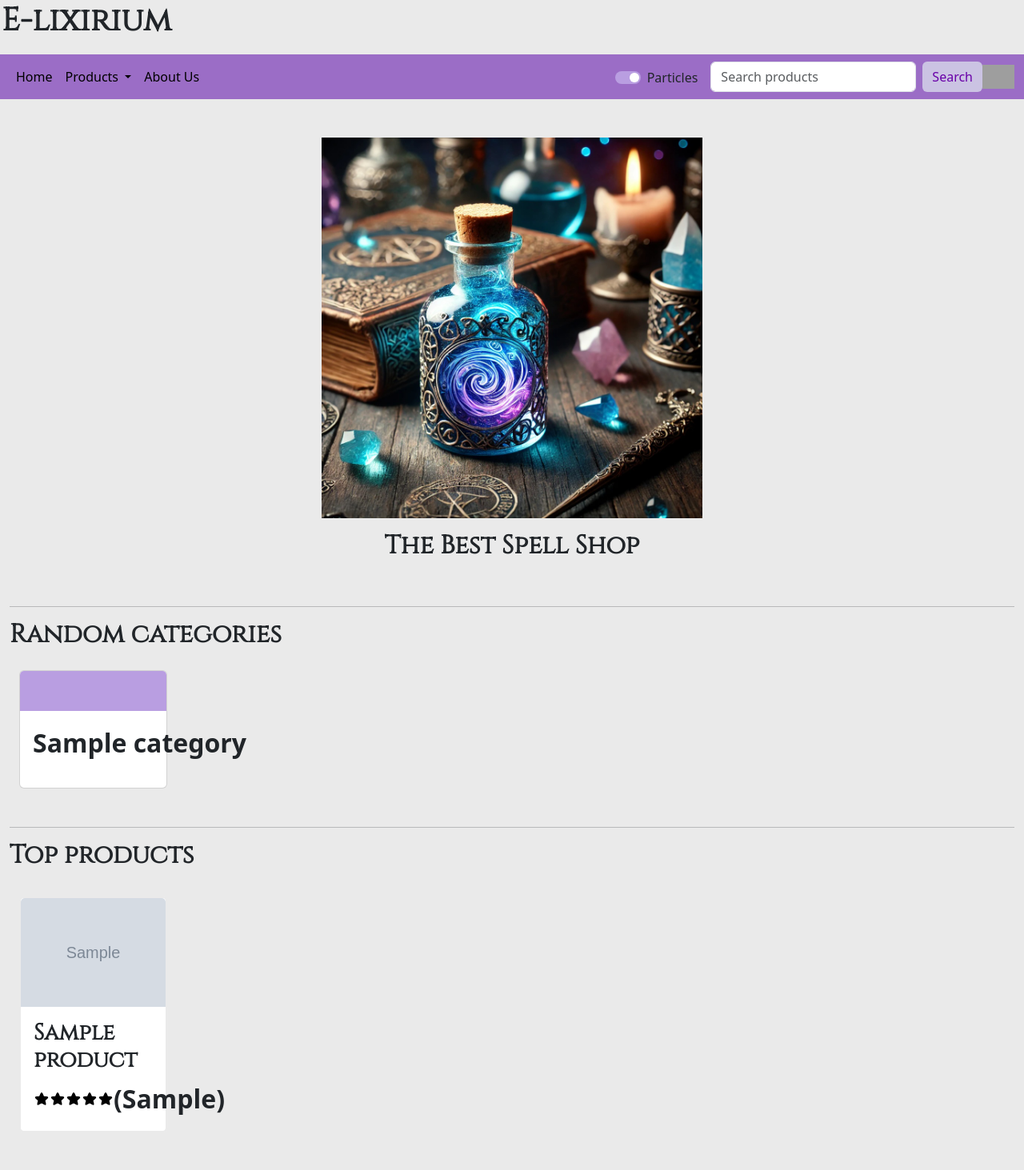
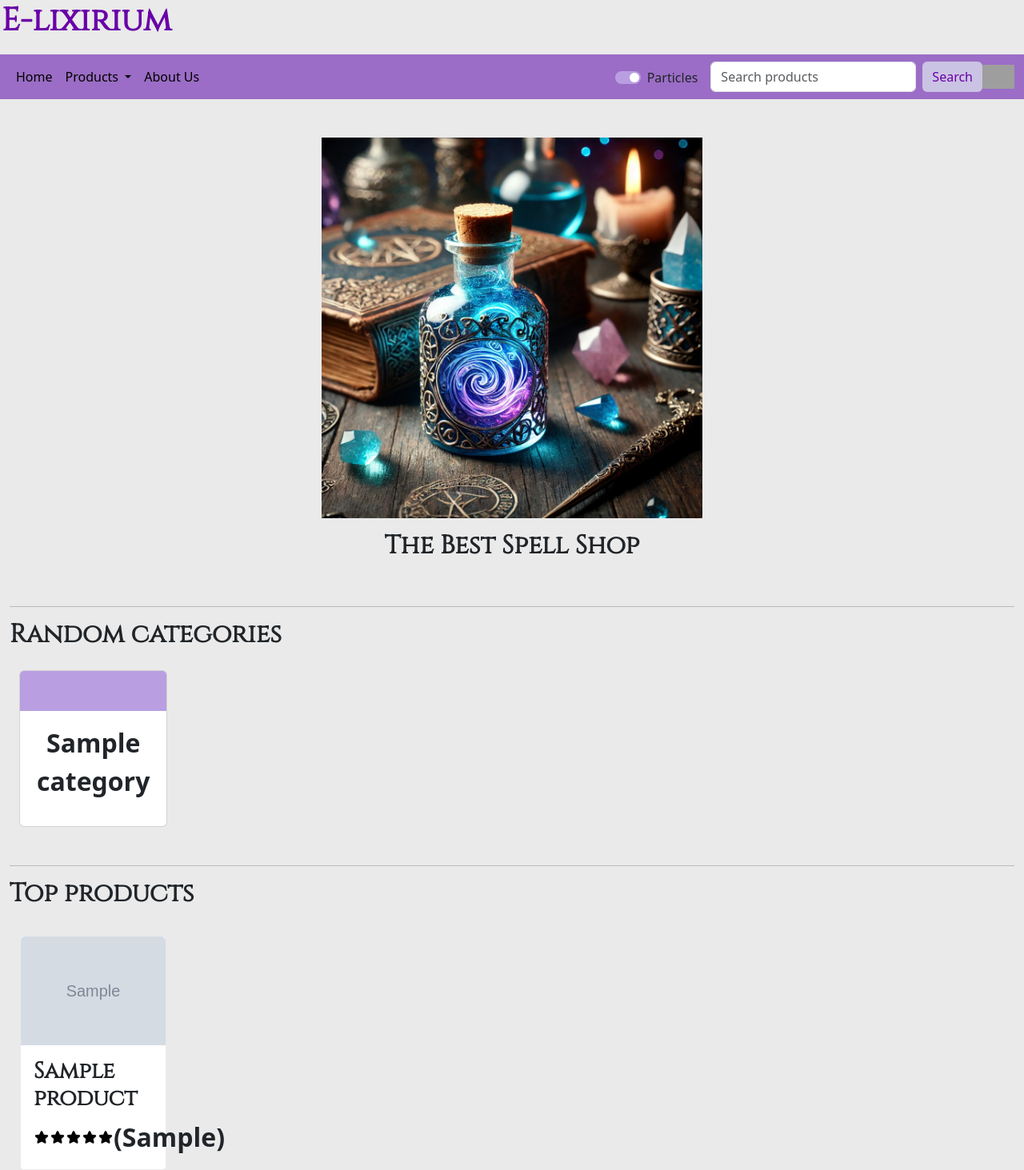
Before and after one commit to Dear-Luca/E-lixirium, a PHP site: page / in a window 1280 px wide. Shown: the top 1463 px of the page at 80% size. Run offline with PHP 8.4, Linux system fonts and the light colour scheme; tables that the repository leaves empty or names only in its code hold one stand-in row (values such as "Sample post"); grey boxes marked "Sample" are stand-in pictures; grey boxes are pictures that could not be loaded.

Commit message:
Clicking on title redirect to home page, home categories wrapping text

```diff
--- a/src/template/base.php
+++ b/src/template/base.php
@@ -12,20 +12,11 @@
 
 <body class="bg-platinum">
     <header class="magic-card d-inline-block">
-        <h1 class="mb-0">E-lixirium</h1>
-        <div class="magic-particles"></div>
+        <a href="./?page=home" class="text-decoration-none">
+            <h1 class="mb-0 text-purple">E-lixirium</h1>
+            <div class="magic-particles"></div>
+        </a>
     </header>
-    <script>
-        // TODO: debug only, remove before release
-        // Change header color based on login status: black(not logged), green(user logged), red(admin logged)
-        const userLogged = <?php echo isUserLoggedIn() ? "true" : "false"; ?>;
-        const adminLogged = <?php echo isAdminLoggedIn() ? "true" : "false"; ?>;
-        if (adminLogged) {
-            document.querySelector("body header").classList.add("text-danger");
-        } else if (userLogged) {
-            document.querySelector("body header").classList.add("text-success");
-        }
-    </script>
     <nav class="navbar navbar-expand-md bg-purple my-3">
         <div class="container-fluid">
             <!-- <a class="navbar-brand" href="#">E-lixirium</a> -->
--- a/src/template/home.php
+++ b/src/template/home.php
@@ -15,7 +15,7 @@
                     <div class="card card-hover borders-0">
                         <div class="card-img-top randomColorImage"></div>
                         <div class="card-body">
-                            <p class="text-nowrap text-center fw-semibold"><?php echo $category["name"]; ?></p>
+                            <p class="text-center fw-semibold"><?php echo $category["name"]; ?></p>
                             <a href="./?page=products&category=<?php echo urlencode($category["name"]); ?>"
                                 class="stretched-link" title="<?php echo "Products - " . $category["name"]; ?>"></a>
                         </div>
```
